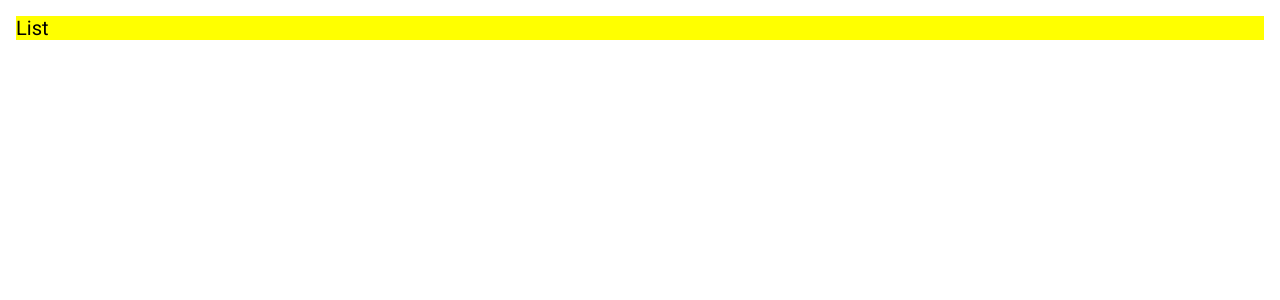
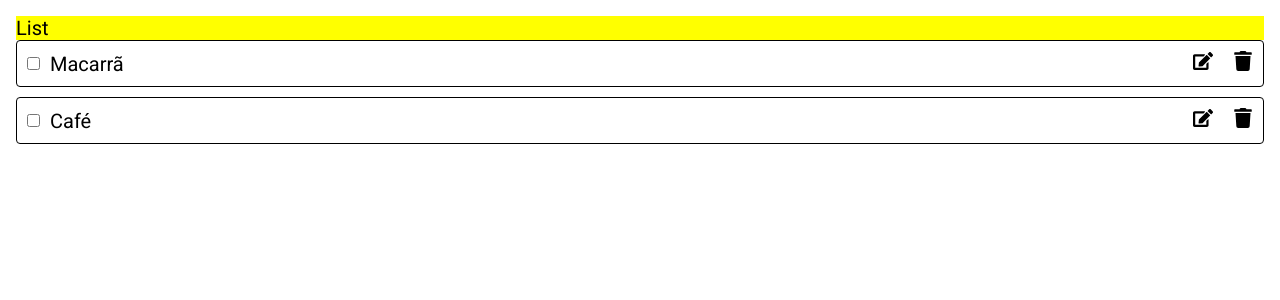
Before and after one commit to moniqueaz/lista-ingredientes, a React (Create React App) app: page / in a window 1280 px wide. Shown: the top 300 px of the page. Built offline with nearby package versions, Linux system fonts and the light colour scheme; the HTML template or start-up script is replaced by a standard one.

Commit message:
Inicia exibição de lista

```diff
--- a/src/components/organisms/List/index.js
+++ b/src/components/organisms/List/index.js
@@ -26,7 +26,8 @@ const List = ({ data, showMore }) => {
 
   useEffect(() => {
     setShowLoadMore(showMore);
-  }, [showMore]);
+    setItems(data);
+  }, [showMore, data]);
 
   useEffect(() => {
     const showItemsLength = groupBy * page;
@@ -44,7 +45,6 @@ const List = ({ data, showMore }) => {
   return (
     <ListItems>
       {items.map((item, index) => {
-        console.log('itemsLength: ', itemsLength);
         return (
           index < itemsLength && (
             <ItemList
--- a/src/components/pages/List/index.js
+++ b/src/components/pages/List/index.js
@@ -1,6 +1,6 @@
 import React, { useEffect, useState } from 'react';
 import PropTypes from 'prop-types';
-import Item from '../../molecules/ItemList';
+import ListItems from '../../organisms/List';
 
 import {} from './styles';
 
@@ -8,19 +8,24 @@ const List = () => {
   const [list, setList] = useState([]);
   const [listPrin, setListPrint] = useState([]);
 
+  useEffect(() => {
+    setList([
+      {
+        name: 'Macarrã',
+      },
+      {
+        name: 'Café',
+      },
+    ]);
+  }, []);
+
   const handleListPrint = (isChecked, item) => {
     isChecked
       ? setListPrint(item)
       : setListPrint(...list.filter(listItem => listItem.listItem !== item.id));
   };
 
-  return (
-    <>
-      {list.map(item => {
-        return <Item data={item} onCheck={handleListPrint} />;
-      })}
-    </>
-  );
+  return <ListItems data={list} />;
 };
 
 List.defaultProps = {};
--- a/src/components/templates/Default/styles.js
+++ b/src/components/templates/Default/styles.js
@@ -10,6 +10,4 @@ export const Header = styled.div`
   background-color: yellow;
 `;
 
-export const Content = styled.div`
-  background-color: blue;
-`;
+export const Content = styled.div``;
```
